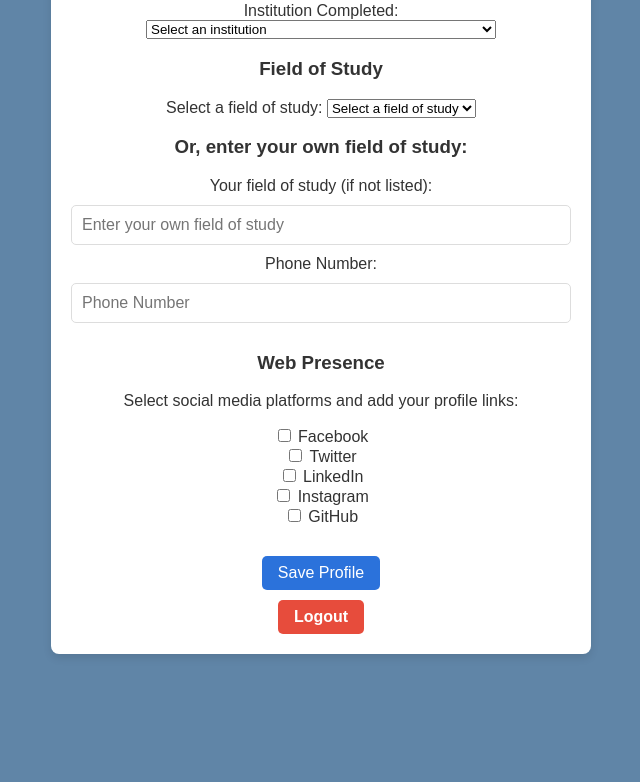
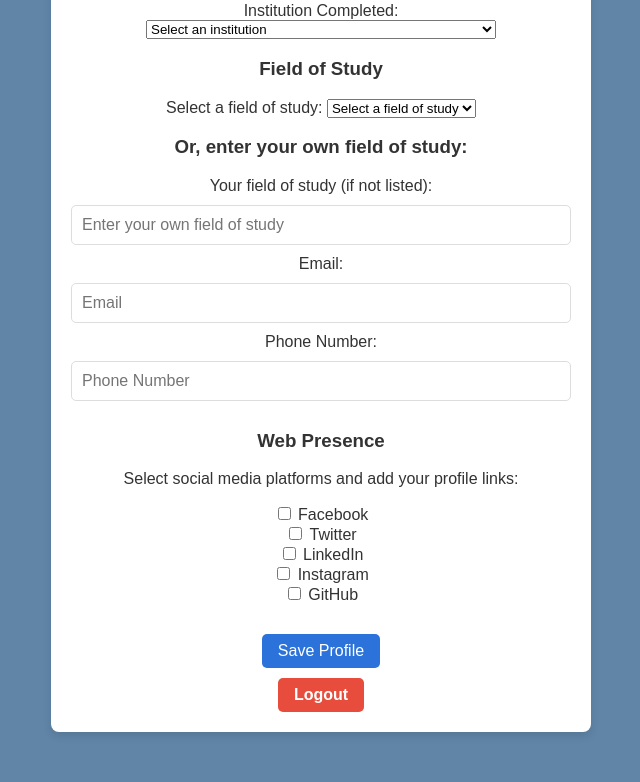
Before and after one commit to sanyomor-01/personnel_page, a PHP site: page /update_profile.php in a window 1280 px wide. Shown: the part 1239-2021 px from the top of the page, without its empty margins (319-959 px from the left). Before the commit the page ends 1894 px from the top, so only its background shows below. Run offline with PHP 8.4, Linux system fonts and the light colour scheme; the visitor is signed in with stand-in values (Sample User, id 1); data that the repository does not hold is empty.

Commit message:
updated contact details to show on profile

```diff
--- a/update_profile.php
+++ b/update_profile.php
@@ -2,6 +2,7 @@
 session_start();
 require 'db_connect.php';
 
+// Array of institutions for dropdown
 $institutions = [
     "Kwame Nkrumah University of Science and Technology",
     "University of Education, Winneba",
@@ -35,6 +36,7 @@ if ($_SERVER["REQUEST_METHOD"] == "POST") {
     $project_title = $_POST['project_title'];
     $project_role = $_POST['project_role'];
     $phoneNumber = $_POST['phone'];
+    $email = $_POST['email'];
     $socialLinks = isset($_POST['social_links']) ? $_POST['social_links'] : [];
 
     $profilePicturePath = null;
@@ -58,7 +60,8 @@ ob_start();
                     Bio = :bio,
                     Project = :project,
                     Department = :department,
-                    Email = :email,
+                    email = :email,
+                    Phone = :phone,
                     Gender = :gender";
 
         if ($profilePicturePath) {
@@ -75,6 +78,7 @@ ob_start();
             ':project' => $project,
             ':department' => $department,
             'email' =>$email,
+            'phone' =>$phoneNumber,
             ':gender' => $gender,
             ':user_id' => $user_id
         ];
@@ -86,11 +90,11 @@ ob_start();
         $stmt = $pdo->prepare($sql);
         $stmt->execute($params);
 
-        $stmt = $pdo->prepare("UPDATE contact SET PhoneNumber = :phone_number WHERE PersonnelID = :user_id");
-        $stmt->execute([
-            ':phone_number' => $phoneNumber,
-            ':user_id' => $user_id
-        ]);
+        //$stmt = $pdo->prepare("UPDATE contact SET PhoneNumber = :phone_number WHERE PersonnelID = :user_id");
+        // $stmt->execute([
+            // ':phone_number' => $phoneNumber,
+            // ':user_id' => $user_id
+        // ]);
 
         $stmt = $pdo->prepare("SELECT InstitutionID FROM institution WHERE InstitutionName = :institution_name");
         $stmt->execute([':institution_name' => $institution]);
@@ -230,7 +234,6 @@ ob_start();
         <select name="gender" required>
             <option value="Male" <?= isset($gender) && $gender == 'Male' ? 'selected' : '' ?>>Male</option>
             <option value="Female" <?= isset($gender) && $gender == 'Female' ? 'selected' : '' ?>>Female</option>
-            <option value="Other" <?= isset($gender) && $gender == 'Other' ? 'selected' : '' ?>>Other</option>
         </select><br>
 
 
@@ -297,9 +300,12 @@ $courses = $stmt->fetchAll(PDO::FETCH_ASSOC);
 
 
 
+    <label>Email:</label>
+    <input type="text" name="email" placeholder="Email"  value="<?= htmlspecialchars($personnel['email']?? ''); ?>"><br>
 
-        <label>Phone Number:</label>
-        <input type="text" name="phone" placeholder="Phone Number"><br>
+    <label>Phone Number:</label>
+        <input type="text" name="phone" placeholder="Phone Number"  value="<?= htmlspecialchars($personnel['Phone']?? ''); ?>"><br>
+
 
 
 
```
Also changed, not shown: profile.php (+6 -6 lines).
